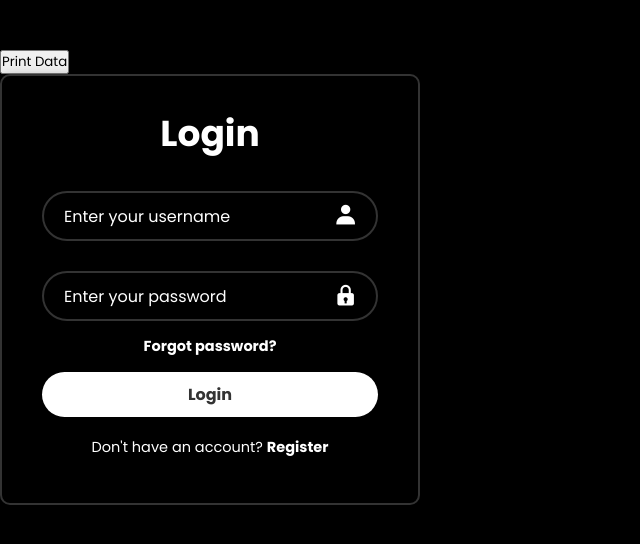
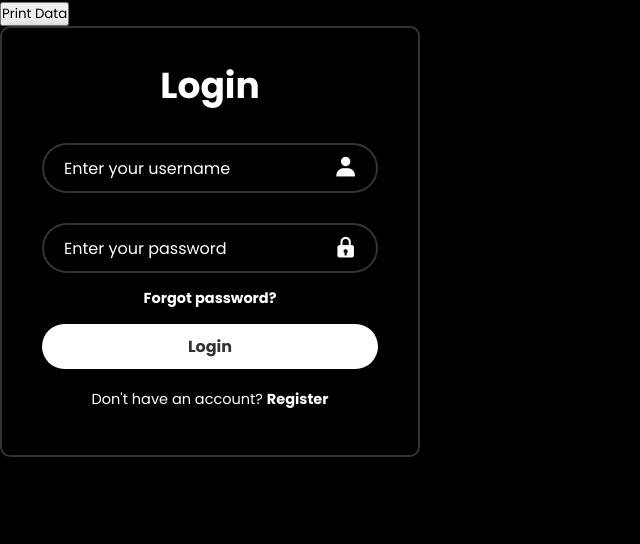
Before and after one commit to andypang1010/Tap-Tap_Restaurant, a React (Create React App) app in the folder taptaprestaurant/: page / in a window 1280 px wide. Shown: the top 544 px of the page, without its empty margins (0-640 px from the left). Built offline with nearby package versions, Linux system fonts and the light colour scheme; no server answers; the HTML template or start-up script is replaced by a standard one; a web font is replaced by a local one.

Commit message:
DatabaseContext usage (see Tables.js), 8/13/23

```diff
--- a/taptaprestaurant/src/pages/Tables.js
+++ b/taptaprestaurant/src/pages/Tables.js
@@ -3,11 +3,12 @@ import DatabaseContext from "../components/DatabaseContext";
 import LoginForm from "../components/LoginForm/LoginForm";
 
 export default function Tables() {
-  const [data, setData] = useState({ phone: "none" });
+  const [data, setData] = useState(null);
 
   return (
     <div>
-      <h1>{data.phone}</h1>
+      {/*DatabaseContext usage demo*/}
+      <h1>{data != null ? data.phone : ""}</h1>
       <button onClick={() => console.log(data)}>Print Data</button>
       <DatabaseContext onDataChange={setData} />
       <LoginForm />
```
